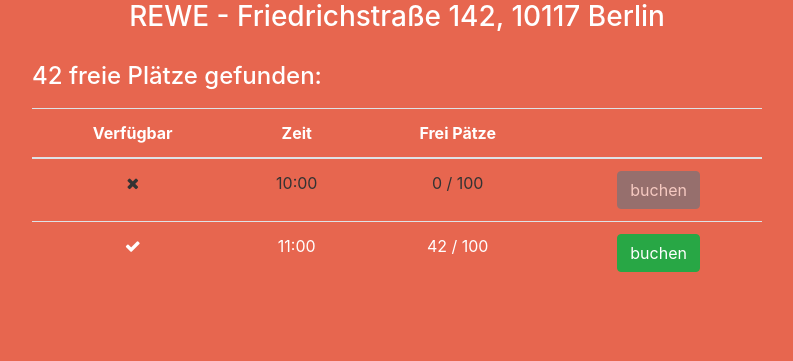
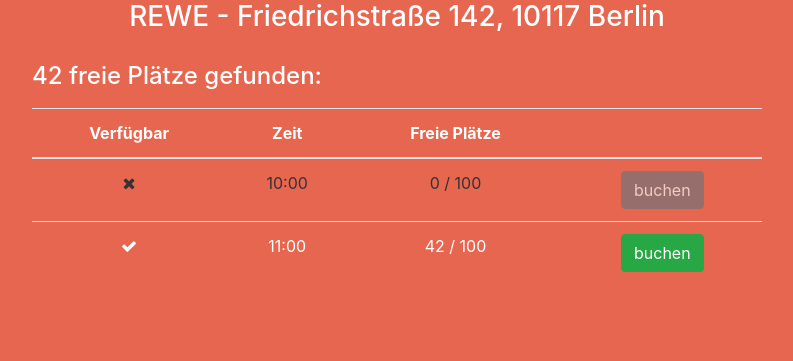
Before and after one commit to firstdayofjune/marktzeit, a Django app: page /markt_detail/ in a window 1280 px wide. Shown: the part 208-569 px from the top of the page, without its empty margins (243-1036 px from the left). Run offline with Django 3.2, Linux system fonts and the light colour scheme; some libraries are stand-ins or nearby versions.

Commit message:
fix spelling misake

```diff
--- a/marktzeit/templates/markt_detail.html
+++ b/marktzeit/templates/markt_detail.html
@@ -11,7 +11,7 @@
       <tr>
         <th scope="col">Verfügbar</th>
         <th scope="col">Zeit</th>
-        <th scope="col">Frei Pätze</th>
+        <th scope="col">Freie Plätze</th>
         <th scope="col"></th>
       </tr>
       </thead>
```
